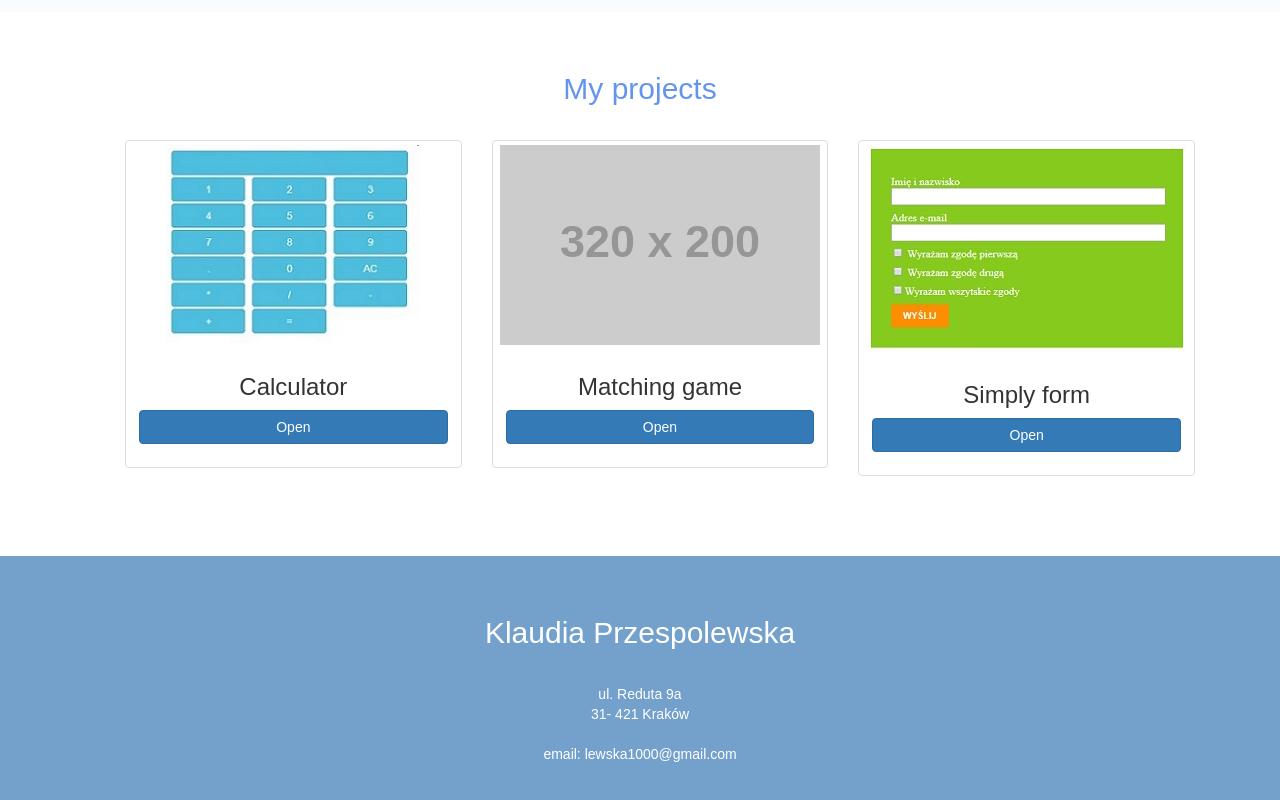
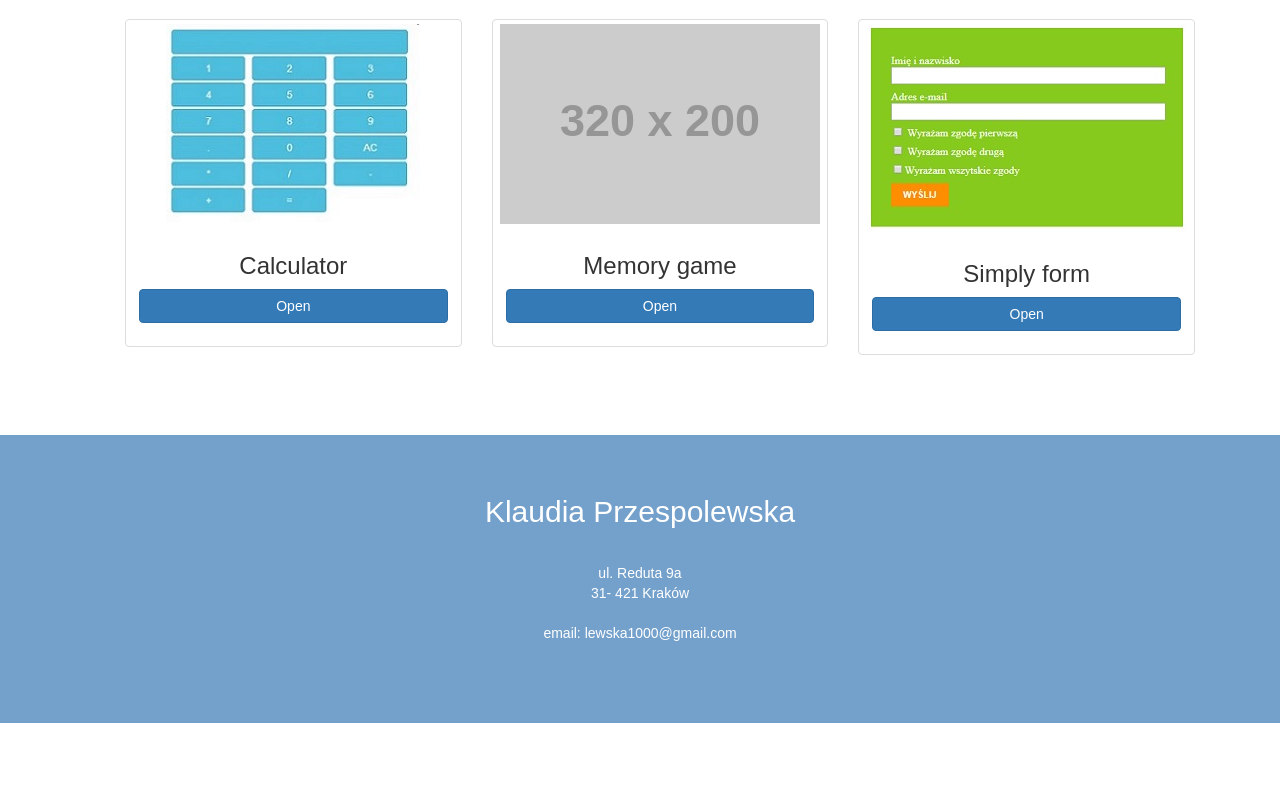
Before and after one commit to Klaudia1001/projekt1, a plain HTML site: page index.html in a window 1280 px wide. Shown: the part 2196-2996 px from the top of the page. After the commit the page ends 2919 px from the top, so only its background shows below. Drawn offline with Linux system fonts and the light colour scheme; placeholder pictures from the web are drawn by us; a script that the page names is missing; a web font is replaced by a local one.

Commit message:
img updates

```diff
--- a/index.html
+++ b/index.html
@@ -155,7 +155,7 @@
                 <div class="thumbnail">
                     <img src="http://placehold.it/320x200" alt="ALT NAME" class="img-responsive" />
                     <div class="caption">
-                         <h3>Matching game</h3>
+                         <h3>Memory game</h3>
                         <p align="center"><a href="http://bootsnipp.com/" class="btn btn-primary btn-block">Open</a>
                         </p>
                     </div>
```
Also changed, not shown: img/JavaScript-logo.png, img/css3.png, img/html5.png, img/jquery.jpg.
